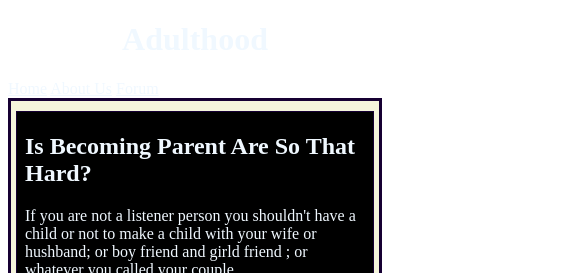
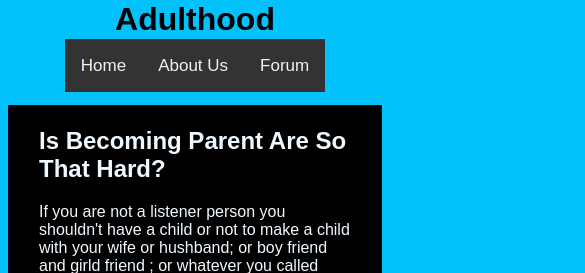
Before and after one commit to DewaAlher/AdultTalk, a plain HTML site: page index.html in a window 390 px wide. Shown: the top 273 px of the page, 585 px wide, since content can reach past the window. Drawn offline with Linux system fonts and the light colour scheme.

Commit message:
Update style.css

```diff
--- a/style.css
+++ b/style.css
@@ -1,61 +1,104 @@
+html{display: flexbox;
+justify-content: center;}
 /*Hero*/
+
 h1 {
-    color: aliceblue;
+    color: rgb(0, 0, 0);
     text-align: center;
     text-decoration: solid;
-    text-decoration: rgb(0, 0, 0);
+    text-decoration: rgb(255, 255, 255);
+    margin: 1px;
 
 }
 
-.hero {
-    font-family: Impact, 'Haettenschweiler', 'Arial Narrow Bold', sans-serif;
-    font-size: x-large;
-    background-color: rgb(0, 0, 140);
-    margin: auto;
+body {
+  margin: 0;
+  font-family: Arial, Helvetica, sans-serif;
+  justify-self: normal;
 }
 
-.nav {
+.header {
+  overflow: hidden;
+  background-color: #03c1fb;
+  margin: 0;
+}
+
+.header a {
+  float: left;
+  color: black;
+  text-align: center;
+  padding: 12px;
+  text-decoration: none;
+  font-size: 18px;
+  line-height: 25px;
+  border-radius: 4px;
+}
+
+.header a.logo {
+  font-size: 25px;
+  font-weight: bold;
+}
+
+.header a:hover {
+  background-color: #ddd;
+  color: black;
+}
+
+
+
+.header-right {
+  float: right;
+}
+
+@media screen and (max-width: 500px) {
+  .header a {
+    float: none;
+    display: block;
+    text-align: left;
+  }
+
+  .header-right {
+    float: none;
+  }
+}
+.main-nav {
+    background-color: #333;
+    overflow: hidden;
+    display: flex;
     text-align: center;
-    font-family: 'Times New Roman', Times, serif;
-    font-size: small;
-    color: rgb(255, 255, 255);
-    background-color: rgb(1, 41, 96);
+   align-items: center;
+   justify-content: center;
+}
 
-}
-.sub-menu {
-    text-align: center;
-}
+.main-nav a  {float: left;
+color: #f2f2f2;
+text-align: center;
+padding: 14px 16px;
+text-decoration: none;
+font-size: 17px;}
+
+
+
 
 
 /*Anchor and linked*/
 
-a {
-    color: aliceblue;
-}
-
-.menu {
-    text-align: left;
-}
-
-button#menu {
-    position: right;
-    text-align: right;
-    font-family: 'Times New Roman', Times, serif;
-    background-color: blue;
-    font-style: normal;
-}
 
 /* Main Section */
+body{margin: 0;
+    justify-items: center;
+    background: #03c1fb}
+
 .main {
-    background-color: beige;
-    border: 3px rgb(22, 0, 51) solid;
+    background: #03c1fb;
+    padding: 3px;
 
 }
 
 article {
     color: aliceblue;
     background-color: black;
-    padding: 1px 8px;
+    padding: 1px 30px;
     border: 0.5px rgb(22, 0, 51) solid;
     line-break: 10px;
     margin: 10px 5px;
@@ -63,16 +106,14 @@ article {
 
 }
 
-
+div{
+  background:  #03c1fb;
+}
 .usertalk {
-    color: aliceblue;
-    background-color: rgb(0, 0, 140);
-    font-family: Arial, Helvetica, sans-serif;
+    color: rgb(255, 255, 255);
+    background-color: #000000;
     text-align: left;
-    line-break: 20px;
-    line-height: 59px;
     margin: 10px;
-    align-items: center;
     text-align: center;
-
+    padding: 5px;
 }
```
